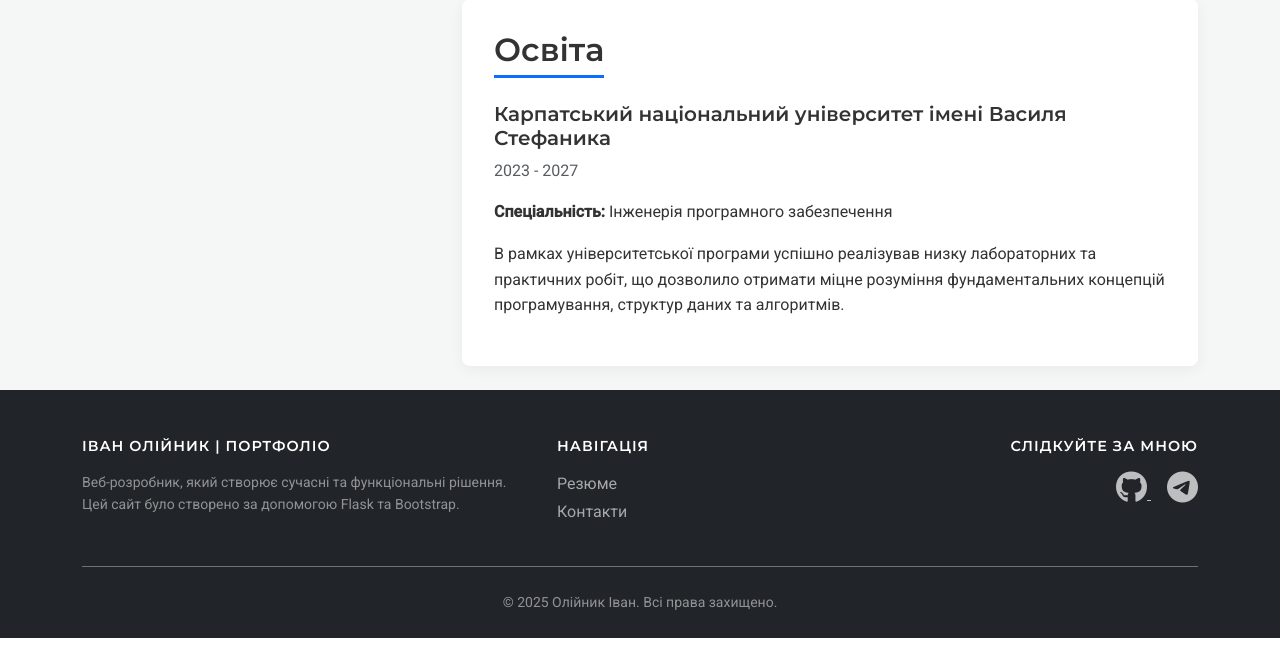
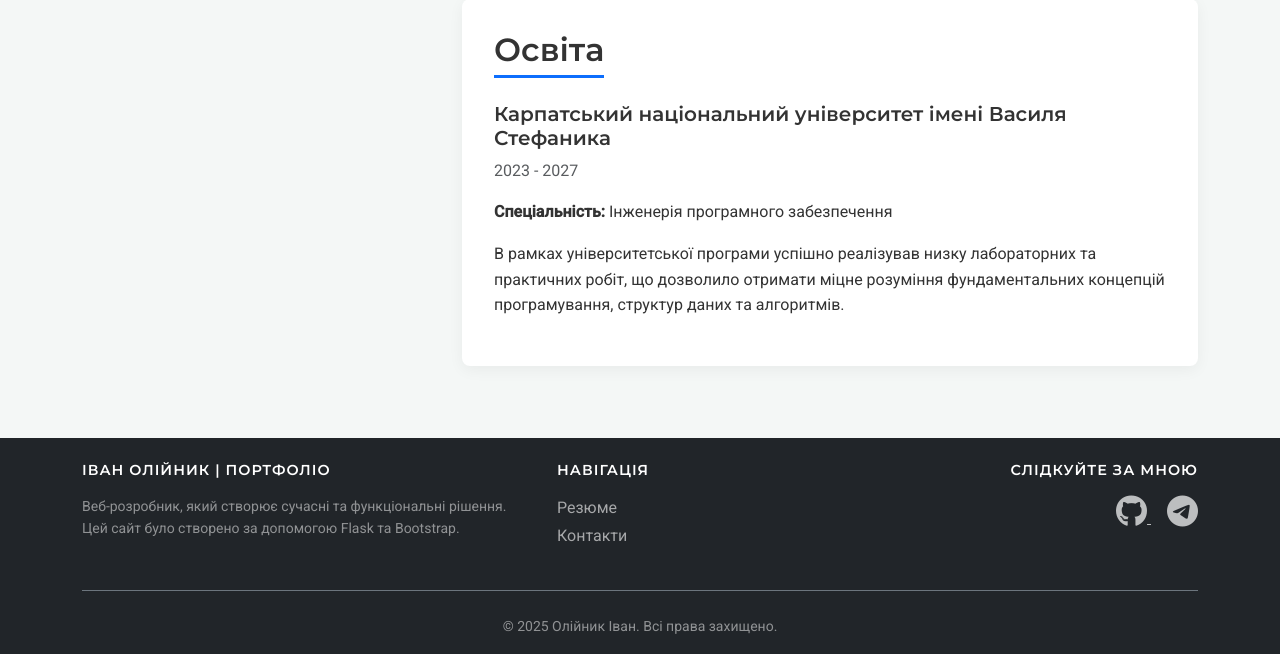
Before and after one commit to qaxs24/flask-app-lab, a Flask app: page / in a window 1280 px wide. Shown: the part 2096-2750 px from the top of the page. Run offline with Flask 3, Linux system fonts and the light colour scheme.

Commit message:
style: Adjust footer padding and update container margin

```diff
--- a/templates/_footer.html
+++ b/templates/_footer.html
@@ -1,4 +1,4 @@
-<footer class="site-footer bg-dark text-white pt-5 pb-4 mt-auto">
+<footer class="site-footer bg-dark text-white pt-4 pb-3 mt-auto">
     <div class="container">
         <div class="row">
 
--- a/templates/base.html
+++ b/templates/base.html
@@ -16,7 +16,7 @@
 <body>
     {% include '_navigation.html' %}
 
-    <div class="container mt-4">
+    <div class="container mt-4 mb-5">
         {% block content %}
         {% endblock %}
     </div>
```
